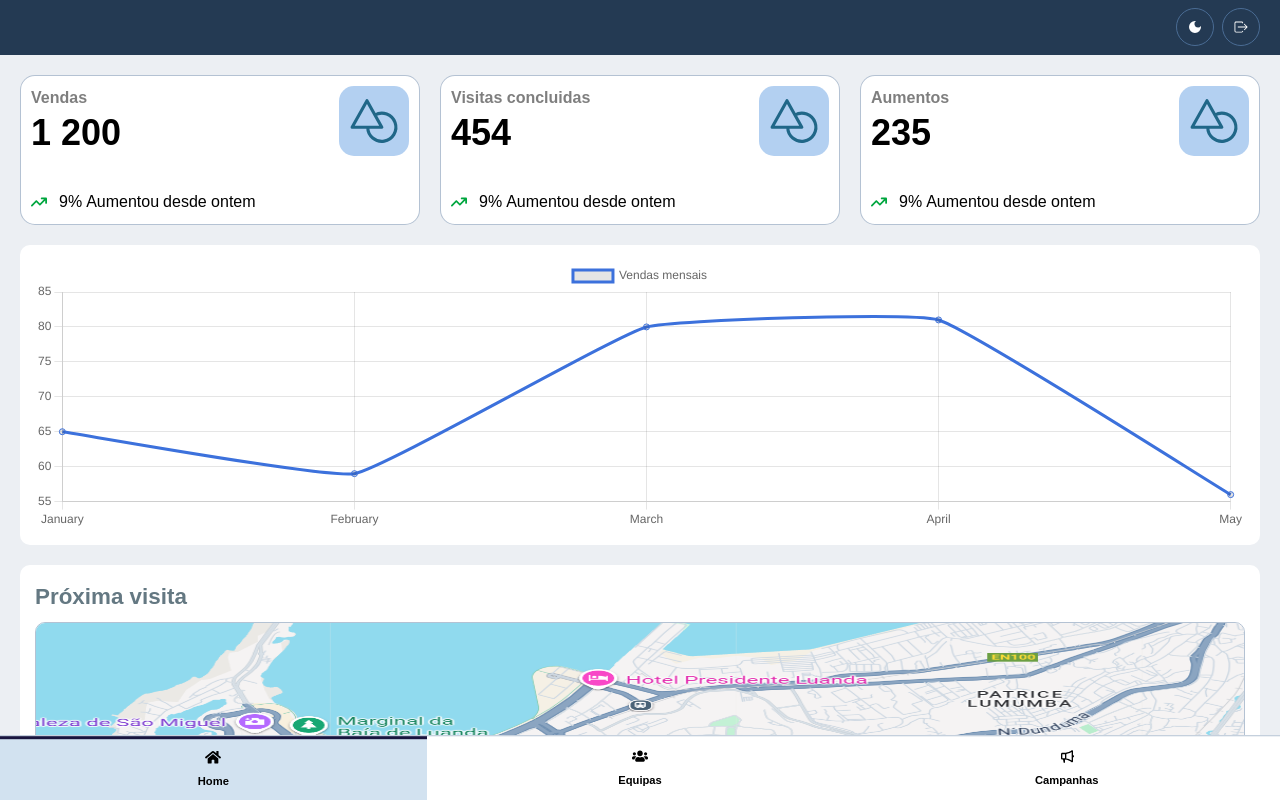
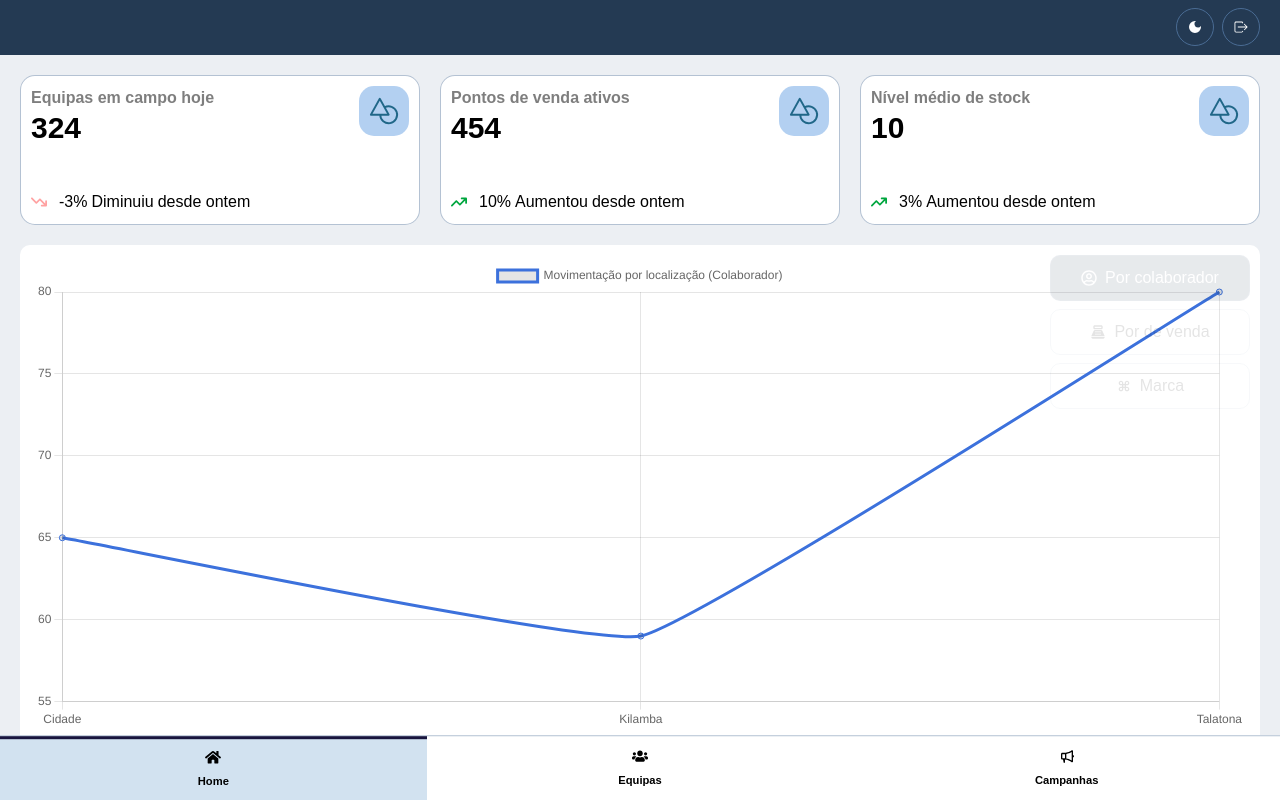
Before and after one commit to justRobbie/-temp-prj-001, a Next.js app: page / in a window 1280 px wide. Built offline with nearby package versions, Linux system fonts and the light colour scheme.

Commit message:
Added general changes

```diff
--- a/src/app/globals.css
+++ b/src/app/globals.css
@@ -553,7 +553,7 @@ table thead th {
 }
 
 #kpis li span[data-text="value"] {
-    @apply text-4xl font-extrabold;
+    @apply text-3xl font-extrabold;
     grid-area: value;
 }
 
@@ -575,7 +575,7 @@ table thead th {
 }
 
 #kpis li div[data-section="header"] {
-    --size: 70px;
+    --size: 50px;
 
     width: 100%;
     display: grid;
@@ -620,7 +620,8 @@ table thead th {
     width: 100%;
     position: relative;
     grid-area: line;
-    height: 300px
+    min-height: 300px;
+    max-height: 500px;
 }
 
 #line canvas {
@@ -913,8 +914,13 @@ table thead th {
     }
 
     main {
+        align-items: center;
         --padding-margin: var(--container-padding);
         padding: var(--global-gap);
+    }
+
+    main > section {
+        max-width: 1300px;
     }
 
     h1,
--- a/src/app/page.tsx
+++ b/src/app/page.tsx
@@ -7,7 +7,6 @@ import { PRODUCTS, VISITATIONS } from "@/constants";
 import LuandaMap from "pub/images/map.png";
 import LineChart from "@/components/Chart.Line";
 // import DoughnutChart from "@/components/Chart.Doughnut";
-import { formatNumber } from "chart.js/helpers";
 
 export const metadata: Metadata = {
     title: `Home | ${process.env.APP_NAME}`,
@@ -26,10 +25,10 @@ export default function Home() {
     } = Icons;
 
     const KPIS = [
-        { id: "sales", title: "Vendas", value: 1200, tendency: 9, },
-        { id: "visits", title: "Visitas concluidas", value: 454, tendency: 9, },
-        { id: "increase", title: "Aumentos", value: 235, tendency: 9, },
-        { id: "products", title: "Produtos", value: 432123, tendency: 9, },
+        { id: "sales", title: "Equipas em campo hoje", value: 324, tendency: -3, },
+        { id: "visits", title: "Pontos de venda ativos", value: 454, tendency: 10, },
+        { id: "increase", title: "Nível médio de stock", value: 10, tendency: 3, },
+        { id: "products", title: "Campanhas ativas", value: 2, tendency: 0, },
     ];
 
     const VISIT_STATS = [
@@ -45,7 +44,7 @@ export default function Home() {
                     <div data-section="header">
                         <span data-text="title">{title}</span>
 
-                        <span data-text="value">{formatNumber(value, "pt-ao", { currency: "akz" })}</span>
+                        <span data-text="value">{value}</span>
 
                         <div data-element="icon">
                             <ShapesIcon />
@@ -53,17 +52,17 @@ export default function Home() {
                     </div>
 
                     <div data-section="desc">
-                        <span data-tendency={tendency > 0 ? "up" : "down"}>
+                        {(tendency !== 0) && <span data-tendency={tendency > 0 ? "up" : "down"}>
                             {tendency > 0 ? <TrendArrowUpIcon /> : <TrendArrowDownIcon />}
-                        </span>
+                        </span>}
 
-                        <span>
+                        {(tendency !== 0) && <span>
                             {tendency}%
 
                             <span className="mx-1">{tendency > 0 ? "Aumentou" : "Diminuiu"}</span>
 
                             desde ontem
-                        </span>
+                        </span>}
                     </div>
                 </li>)}
             </ul>
--- a/src/components/Chart.Line.tsx
+++ b/src/components/Chart.Line.tsx
@@ -1,28 +1,86 @@
 "use client";
 import dynamic from 'next/dynamic';
 import 'chart.js/auto';
+import { useState } from 'react';
+import Icons from '@/app/icons';
 
 const Line = dynamic(() => import('react-chartjs-2').then((mod) => mod.Line), {
     ssr: false,
 });
 
 const data = {
-    labels: ['January', 'February', 'March', 'April', 'May'],
+    "col": {
+        labels: ['Cidade', 'Kilamba', 'Talatona'],
         datasets: [
             {
-            label: 'Vendas mensais',
+                label: 'Movimentação por localização (Colaborador)',
+                data: [65, 59, 80],
+                fill: false,
+                borderColor: '#3c71dc',
+                tension: 0.09,
+            },
+        ],
+    },
+    "pos": {
+        labels: ['Viana', 'Morro-Bento', 'Golf 2', 'São Paulo', 'Mutamba'],
+        datasets: [
+            {
+                label: 'Movimentação por localização (Ponto de venda)',
                 data: [65, 59, 80, 81, 56],
                 fill: false,
                 borderColor: '#3c71dc',
-            tension: 0.1,
+                tension: 0.09,
             },
         ],
+    },
+    "brd": {
+        labels: ['Viana', 'Morro-Bento', 'Golf 2', 'São Paulo', 'Mutamba', 'Zango 2', 'Ramiros', 'Quifica', 'Patriota', 'Belas'],
+        datasets: [
+            {
+                label: 'Movimentação por localização (Marca)',
+                data: [65, 59, 80, 81, 56, 1, 43, 99, 23, 6, 10],
+                fill: false,
+                borderColor: '#3c71dc',
+                tension: 0.09,
+            },
+        ],
+    }
 };
 
 const LineChart = () => {
-    return (<Line data={data} options={{
+    const [filter, setFilter] = useState<"col" | "pos" | "brd">("col");
+
+    const {
+        PointOfInterestIcon,
+        PointOfSaleIcon,
+        UserIcon
+    } = Icons;
+
+    return <>
+        <div className='absolute top-[10px] left-full translate-x-[-105%] flex flex-col justify-start items-start gap-2 opacity-10 hover:opacity-100'>
+            <button type="button" className='whitespace-nowrap w-[200px]' data-styletype={filter === "col" ? "primary" : "secondary"} onClick={() => setFilter("col")}>
+                <UserIcon />
+
+                Por colaborador
+            </button>
+
+            <button type="button" className='whitespace-nowrap w-[200px]' data-styletype={filter === "pos" ? "primary" : "secondary"} onClick={() => setFilter("pos")}>
+                <PointOfSaleIcon />
+
+                Por de venda
+            </button>
+
+            <button type="button" className='whitespace-nowrap w-[200px]' data-styletype={filter === "brd" ? "primary" : "secondary"} onClick={() => setFilter("brd")}>
+                <PointOfInterestIcon />
+
+                Marca
+            </button>
+        </div>
+
+        <Line data={data[filter]} options={{
             maintainAspectRatio: false
-    }} />);
+        }} />
+    </>
 };
 
 export default LineChart;
--- /dev/null
+++ b/src/utils.ts
@@ -0,0 +1,10 @@
+/**
+ * This answer was borrowed. For more information check the {@link https://stackoverflow.com/a/2901298 | Stack Overflow Explanation}.
+ * @param number
+ * @returns
+ */
+export const formatNumberAOA = (number: number, options?: Partial<{ currency: string, format: Intl.LocalesArgument }>) => {
+	const { currency = 'AOA', format = 'pt-AO' } = (options ?? {});
+
+	return number.toLocaleString(format, { style: 'currency', currency });
+};
```
Also changed, not shown: src/app/icons.ts (+8 -1 lines). Lines whose indentation alone changed are shown as unchanged.
